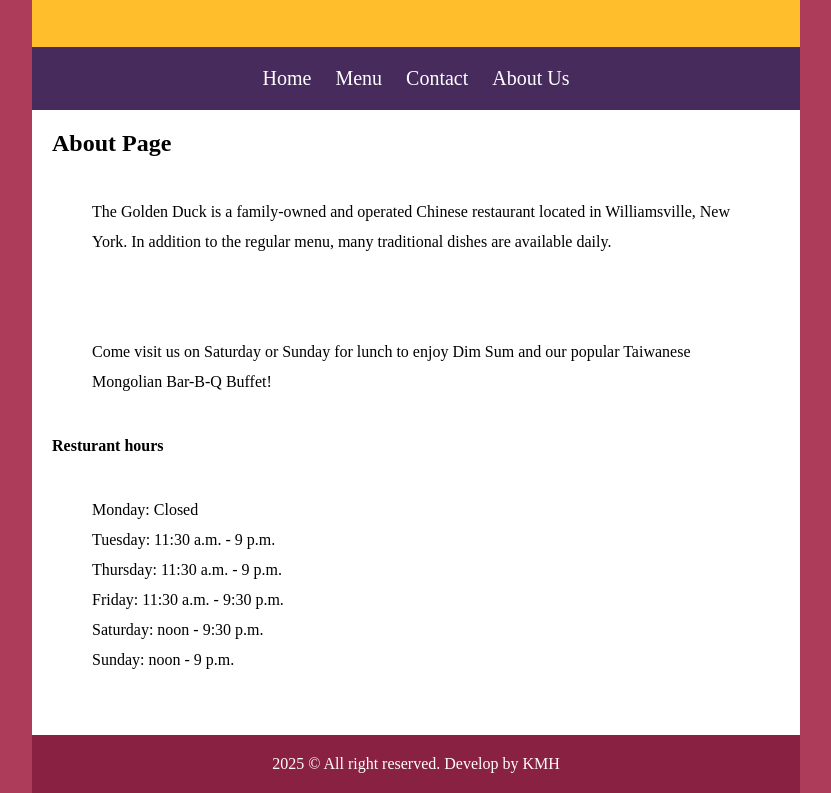
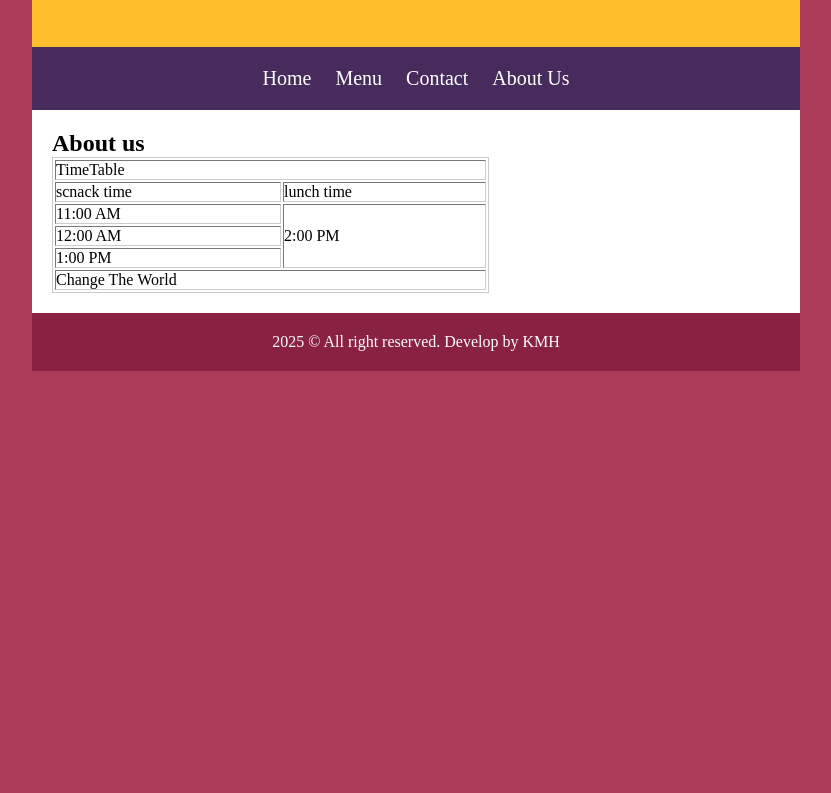
Before and after one commit to khinemyathtun/golden-duck, a plain HTML site: page about.html in a window 1280 px wide. Shown: the part 150-943 px from the top of the page, without its empty margins (224-1055 px from the left). After the commit the page ends 800 px from the top, so only its background shows below. Drawn offline with Linux system fonts and the light colour scheme.

Commit message:
Add files via upload

```diff
--- a/about.html
+++ b/about.html
@@ -20,19 +20,29 @@
         <a href="about.html">About Us</a>
     </nav>
     <section>
-        <h2>About Page</h2>
-        <p>The Golden Duck is a family-owned and operated Chinese restaurant located in Williamsville, New York. In addition to the regular menu, many traditional dishes are available daily.</p>
-        <P>Come visit us on Saturday or Sunday for lunch to enjoy Dim Sum and our popular Taiwanese Mongolian Bar-B-Q Buffet!
-        </p>
-        <h4>Resturant hours</h4>
-        <p>
-          Monday: Closed <br>
-          Tuesday: 11:30 a.m. - 9 p.m.<br>
-          Thursday: 11:30 a.m. - 9 p.m.<br>
-          Friday: 11:30 a.m. - 9:30 p.m.<br>
-          Saturday: noon - 9:30 p.m.<br>
-          Sunday: noon - 9 p.m.<br>
-        </p>
+        <h2>About us</h2>
+            <table border="1">
+                <tr>
+                    <td colspan="2"> TimeTable</td>
+                </tr>
+                <tr>
+                    <td>scnack time</td>
+                    <td>lunch time</td>
+                </tr>
+                <tr>
+                    <td>11:00 AM</td>
+                    <td rowspan="3">2:00 PM</td>
+                </tr>
+                <tr>
+                    <td>12:00 AM</td>
+                </tr>
+                <tr>
+                    <td>1:00 PM</td>
+                </tr>
+                <tr>
+                    <td colspan="2">Change The World</td>
+                </tr>
+            </table>
     </section>
     <footer>
         <p>2025 © All right reserved. Develop by KMH</p>
```
